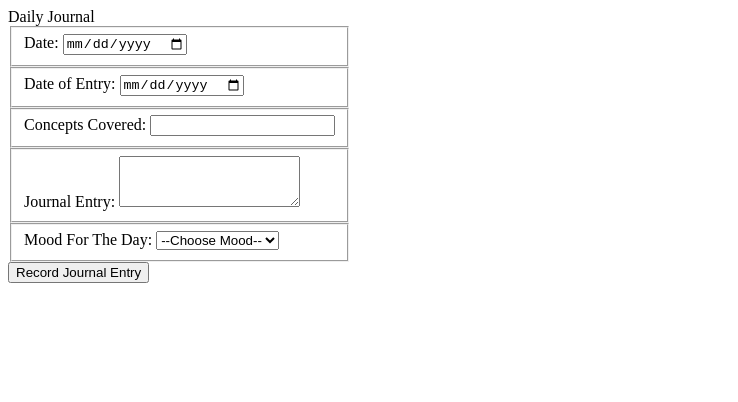
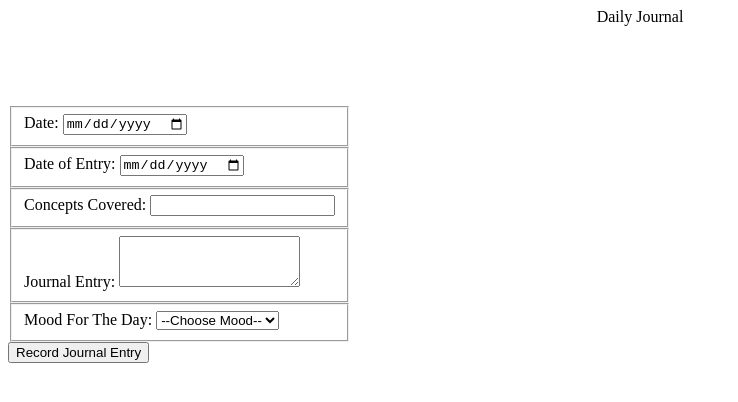
Before and after one commit to kyliepost/dailyJournal, a plain HTML site: page index.html in a window 1280 px wide. Shown: the whole page, without its empty margins (0-738 px from the left). Drawn offline with Linux system fonts and the light colour scheme.

Commit message:
added different moods, added css

```diff
--- a/index.html
+++ b/index.html
@@ -51,8 +51,8 @@
                         <select id="moodList">
                             <option>--Choose Mood--</option>
                             <option>Happy</option>
-                        <option>Sad</option>
                             <option>Confused</option>
+                            <option>Optimistic</option>
                             <option>Frustrated</option>
                         </select>
                     </fieldset>
--- a/styles/main.css
+++ b/styles/main.css
@@ -1,3 +1,9 @@
 .container {
     display: flex;
+    flex-wrap: wrap;
+    margin-top: 5rem;
 }
+
+header {
+    text-align: center;
+}
```
Lines whose indentation alone changed are shown as unchanged.
